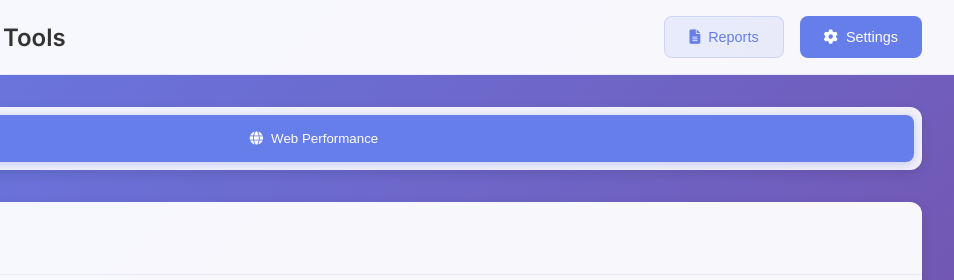
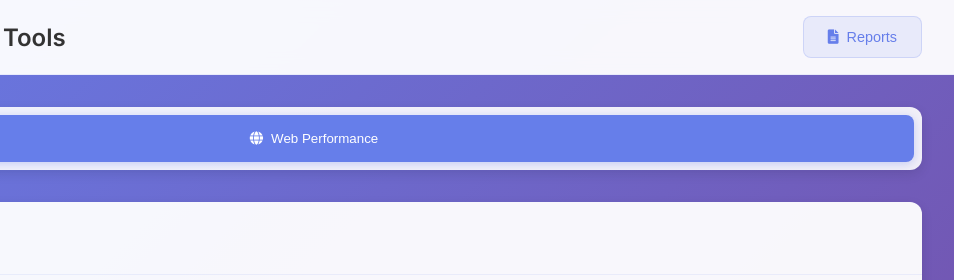
Before and after one commit to erdncyz/mercury-performans-tools, a website: page public/index.html in a window 1280 px wide. Shown: the top 280 px of the page, 326-1280 px from the left. Drawn offline with Linux system fonts and the light colour scheme.

Commit message:
Remove non-functional Settings button from header

```diff
--- a/public/index.html
+++ b/public/index.html
@@ -21,10 +21,6 @@
                     <button class="btn btn-secondary" onclick="showReports()">
                         <i class="fas fa-file-alt"></i>
                         Reports
-                    </button>
-                    <button class="btn btn-primary" onclick="showSettings()">
-                        <i class="fas fa-cog"></i>
-                        Settings
                     </button>
                 </div>
             </div>
```
